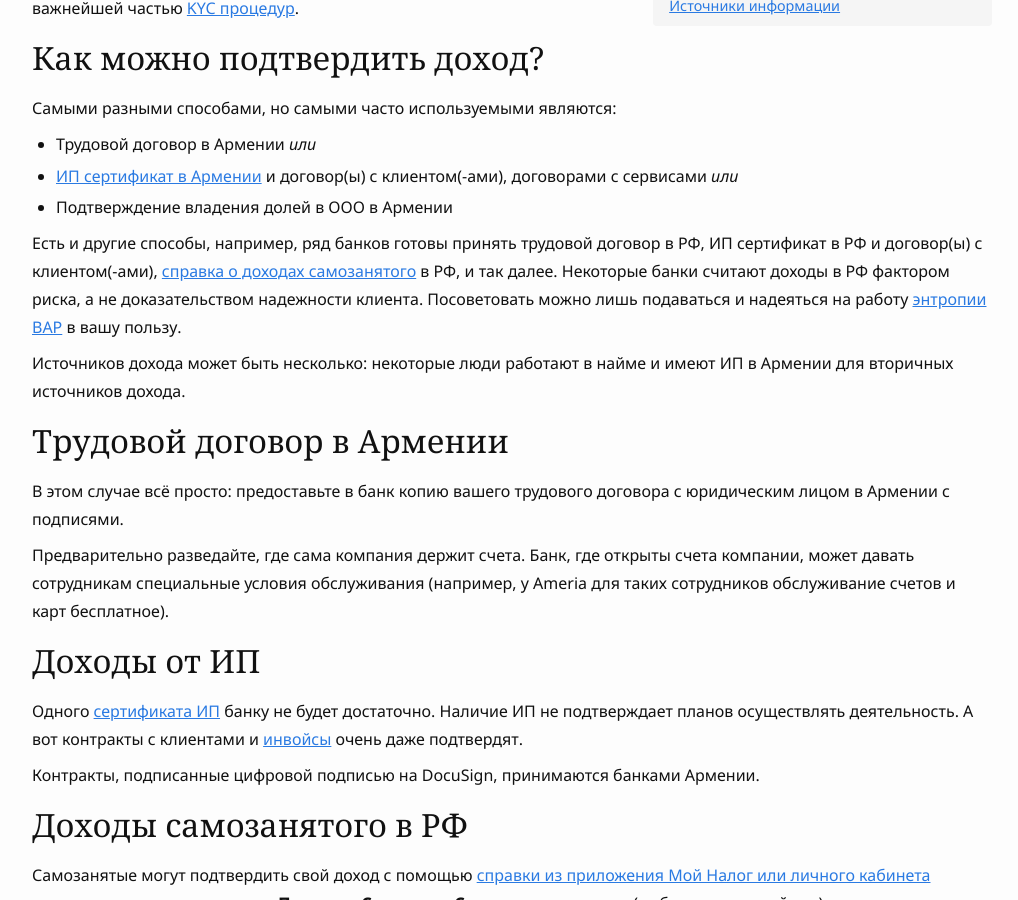
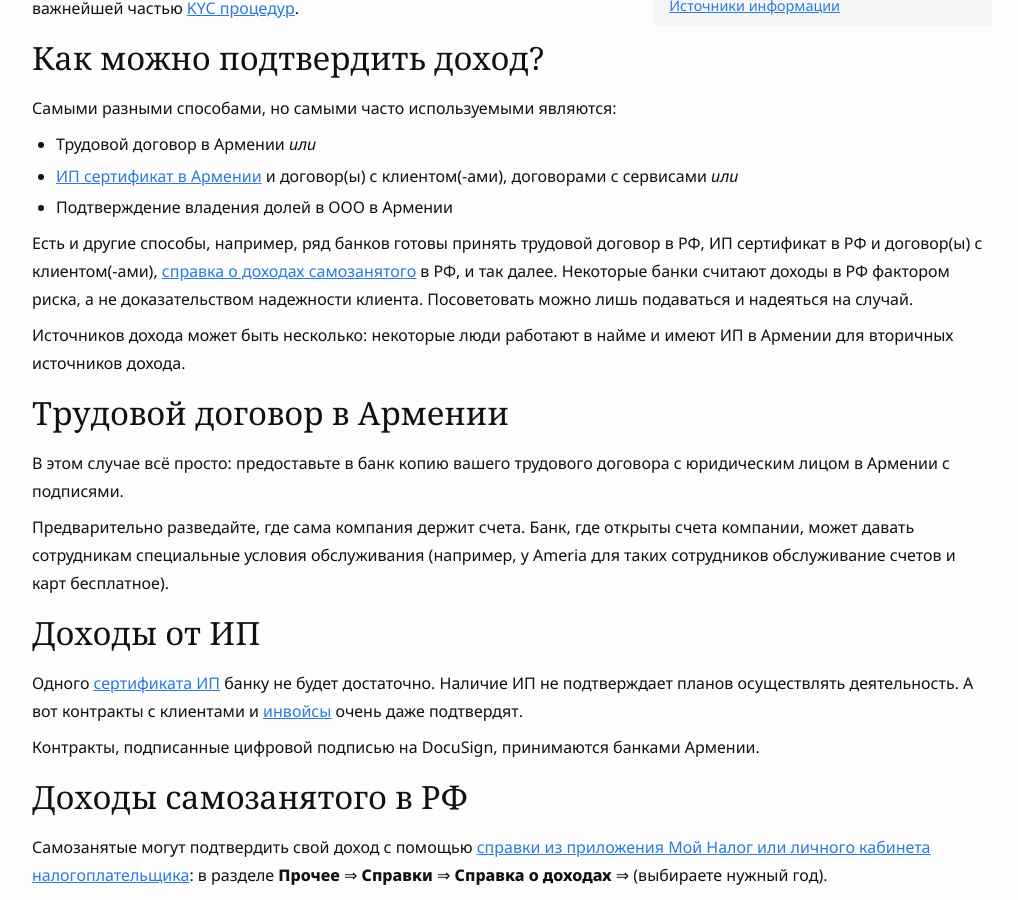
Before and after one commit to haywiki/haywiki.github.io, a Jekyll site: the page built from money/proof-of-income.md, in a window 1280 px wide and 900 px high, scrolled down 477 px. Shown: the whole window, without its empty margins (128-1146 px from the left). Built offline with Jekyll 4.4.1, drawn with Linux system fonts in a browser that asks for light colours; nearby versions of some CDN libraries; a script that is not in the unit is left out.

Commit message:
корректировка ссылок

```diff
--- a/money/proof-of-income.md
+++ b/money/proof-of-income.md
@@ -15,7 +15,7 @@ layout: page
 - [ИП сертификат в Армении](../business/ip-new.md) и договор(ы) с клиентом(-ами), договорами с сервисами *или*
 - Подтверждение владения долей в ООО в Армении
 
-Есть и другие способы, например, ряд банков готовы принять трудовой договор в РФ, ИП сертификат в РФ и договор(ы) с клиентом(-ами), [справка о доходах самозанятого](https://www.gosuslugi.ru/help/faq/finance/4685) в РФ, и так далее. Некоторые банки считают доходы в РФ фактором риска, а не доказательством надежности клиента. Посоветовать можно лишь подаваться и надеяться на работу [энтропии ВАР](https://www.notion.so/c8369d84ee764ce7a236f869ad48f02a) в вашу пользу.
+Есть и другие способы, например, ряд банков готовы принять трудовой договор в РФ, ИП сертификат в РФ и договор(ы) с клиентом(-ами), [справка о доходах самозанятого](https://www.gosuslugi.ru/help/faq/finance/4685) в РФ, и так далее. Некоторые банки считают доходы в РФ фактором риска, а не доказательством надежности клиента. Посоветовать можно лишь подаваться и надеяться на случай.
 
 Источников дохода может быть несколько: некоторые люди работают в найме и имеют ИП в Армении для вторичных источников дохода.
 
```
Also changed, not shown: banks/best-fl.md (+1 -1 lines), banks/requirements-fl.md (+1 -1 lines).
